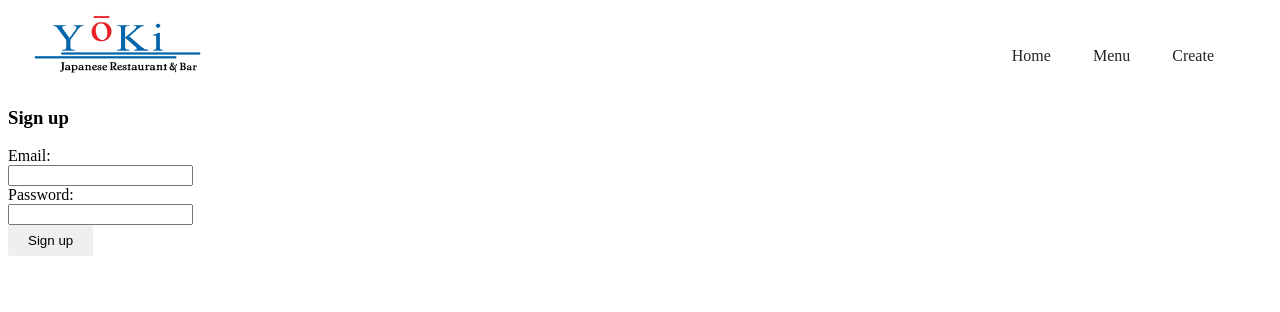
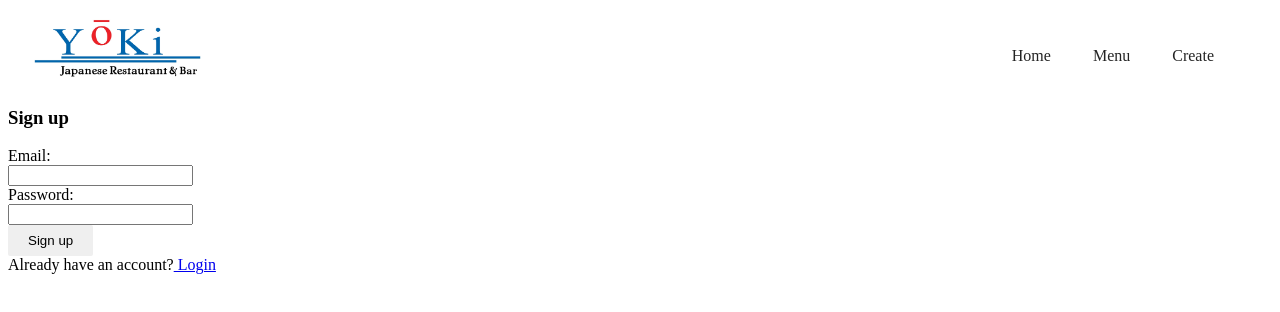
Before and after one commit to truman2cool/YokiTrainer, a React (Create React App) app in the folder client/: page /signup in a window 1280 px wide. Shown: the top 312 px of the page. Built offline with nearby package versions, Linux system fonts and the light colour scheme.

Commit message:
I messed up big time
I don't know where I went wrong, a bunch of errors and could not resolve it. So I cloned the files from the push before.

```diff
--- a/client/src/App.js
+++ b/client/src/App.js
@@ -12,7 +12,6 @@
 import Signup from "./pages/signup";
 import Navbar from "./components/navbar";
 import Menu from "./pages/menu";
-import EmployeeList from "./context/employeeList";
 import About from "./pages/about";
 
 
@@ -29,7 +28,6 @@
           <Route path="/context/recordList" element={<RecordList/>} />
           <Route path="/edit/:id" element={<Edit />} />
           <Route path="/menu" element={<Menu />} />
-          <Route path="/employeeList" element={<EmployeeList />} />
           <Route path="/create" element={<Create />} />
           <Route path="/about" element={<About />} />
         </Routes>
--- a/client/src/components/navbar.js
+++ b/client/src/components/navbar.js
@@ -6,7 +6,7 @@
 
 
 // We import NavLink to utilize the react router.
-import { Link, NavLink } from "react-router-dom";
+import { Link } from "react-router-dom";
 //import {Button } from "./button";
 
 // Here, we display our Navbar
@@ -36,12 +36,10 @@
     <nav className='navbar'>
       <div className='navbar-container'>
         <Link to='/' className='navbar-logo' onClick={closeMobileMenu}>
-        <NavLink className="navbar-brand" to="/">
        <img style={{"width" : 25 + '%'}}
         src="/yokio.jpg"
         alt="Yoki Logo">
        </img>
-       </NavLink>
         </Link>
         <div className='menu-icon' onClick={handleClick}>
           <i className={click ? 'fas fa-times' : 'fas fa-bars'} />
--- a/client/src/pages/Midsection.js
+++ b/client/src/pages/Midsection.js
@@ -21,7 +21,7 @@
           className='btn'
           buttonStyle='btn--primary'
           buttonSize='btn--large'
-          onClick={console.log('hey')}
+          //onClick={console.log('hey')}
         >
           Check us out
         </Button2>
--- a/client/src/pages/home.js
+++ b/client/src/pages/home.js
@@ -2,7 +2,7 @@
 import '../css/App.css';
 //import Header from './header';
 import Footer from './footer';
-import Midsection from './midsection';
+import Midsection from './Midsection';
 
 function Home() {
 
--- a/client/src/pages/signup.js
+++ b/client/src/pages/signup.js
@@ -1,5 +1,6 @@
 import React, {useState} from 'react';
 import { useNavigate } from "react-router";
+import { Link } from "react-router-dom";
 
 export default function Signup() {
 
@@ -69,6 +70,10 @@
               className="btn btn-primary"
             />
           </div>
+          <div>
+            <label>Already have an account?</label>
+                <Link to="/login"> Login</Link>
+            </div>
         </form>
   </div>
 )
```
